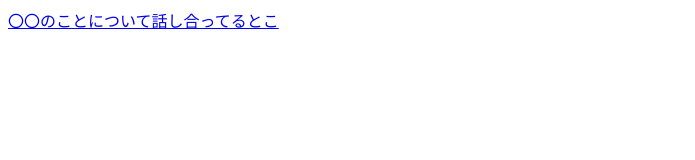
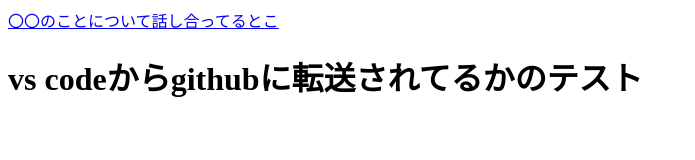
Before and after one commit to fynk7777/ayasii, a plain HTML site: page index.html in a window 1280 px wide. Shown: the whole page, without its empty margins (0-695 px from the left). Drawn offline with Linux system fonts and the light colour scheme.

Commit message:
update index.html

```diff
--- a/index.html
+++ b/index.html
@@ -1 +1,2 @@
 <a href="https://discord.com/channels/735130420630388807/892062687557738548">〇〇のことについて話し合ってるとこ</a>
+<h1>vs codeからgithubに転送されてるかのテスト</h1>
```
